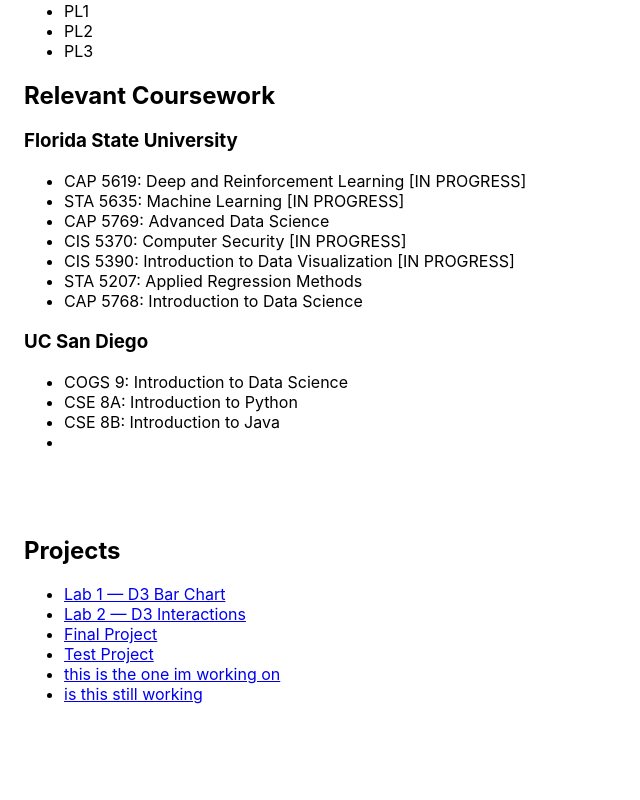
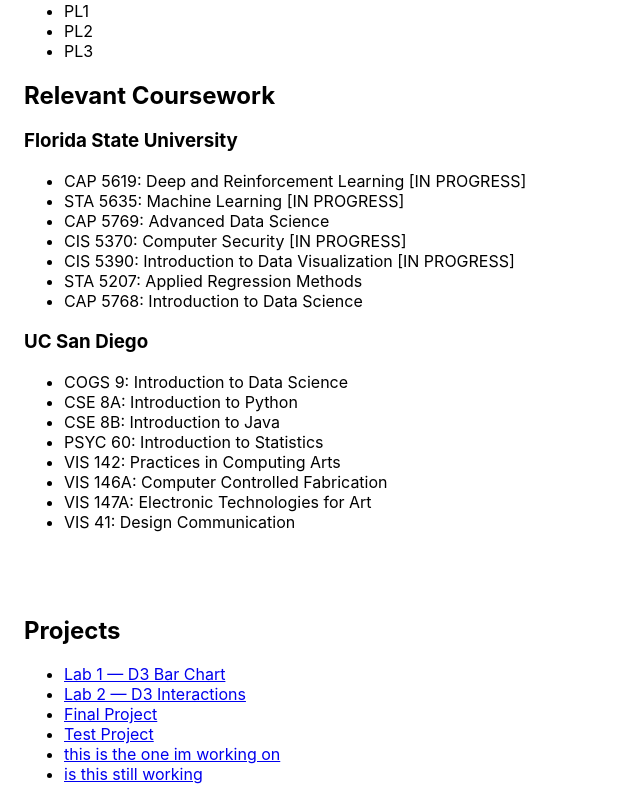
Before and after one commit to haydenkirkeide/homepage, a React (Create React App) app: page / in a window 1280 px wide. Shown: the part 994-1794 px from the top of the page, without its empty margins (0-640 px from the left). Before the commit the page ends 1714 px from the top, so only its background shows below. Built offline with nearby package versions, Linux system fonts and the light colour scheme.

Commit message:
add favicon, change site title, update coursework

```diff
--- a/public/index.html
+++ b/public/index.html
@@ -2,7 +2,7 @@
 <html lang="en">
   <head>
     <meta charset="utf-8" />
-    <link rel="icon" href="%PUBLIC_URL%/favicon.ico" />
+    <link rel="icon" href="%PUBLIC_URL%/hk favicon 2026.png" />
     <meta name="viewport" content="width=device-width, initial-scale=1" />
     <meta name="theme-color" content="#000000" />
     <meta
@@ -24,7 +24,7 @@
       work correctly both with client-side routing and a non-root public URL.
       Learn how to configure a non-root public URL by running `npm run build`.
     -->
-    <title>React App</title>
+    <title> Homepage </title>
   </head>
   <body>
     <noscript>You need to enable JavaScript to run this app.</noscript>
--- a/src/App.tsx
+++ b/src/App.tsx
@@ -77,7 +77,11 @@
         <li> COGS 9: Introduction to Data Science</li>
         <li> CSE 8A: Introduction to Python </li>
         <li> CSE 8B: Introduction to Java </li>
-        <li> </li>
+        <li> PSYC 60: Introduction to Statistics </li>
+        <li> VIS 142: Practices in Computing Arts </li>
+        <li> VIS 146A: Computer Controlled Fabrication </li>
+        <li> VIS 147A: Electronic Technologies for Art </li>
+        <li> VIS 41: Design Communication </li>
       </ul>
       </header>
 
```
Also changed, not shown: public/hk favicon 2026.png (added).
